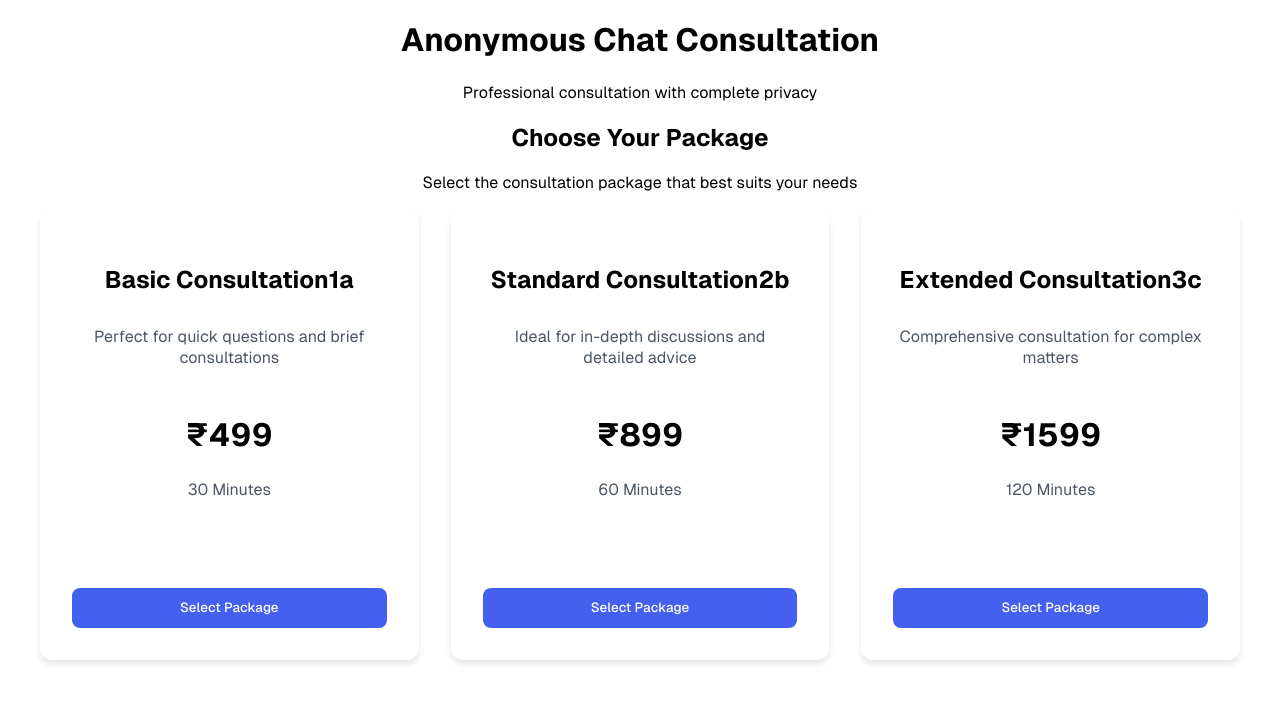
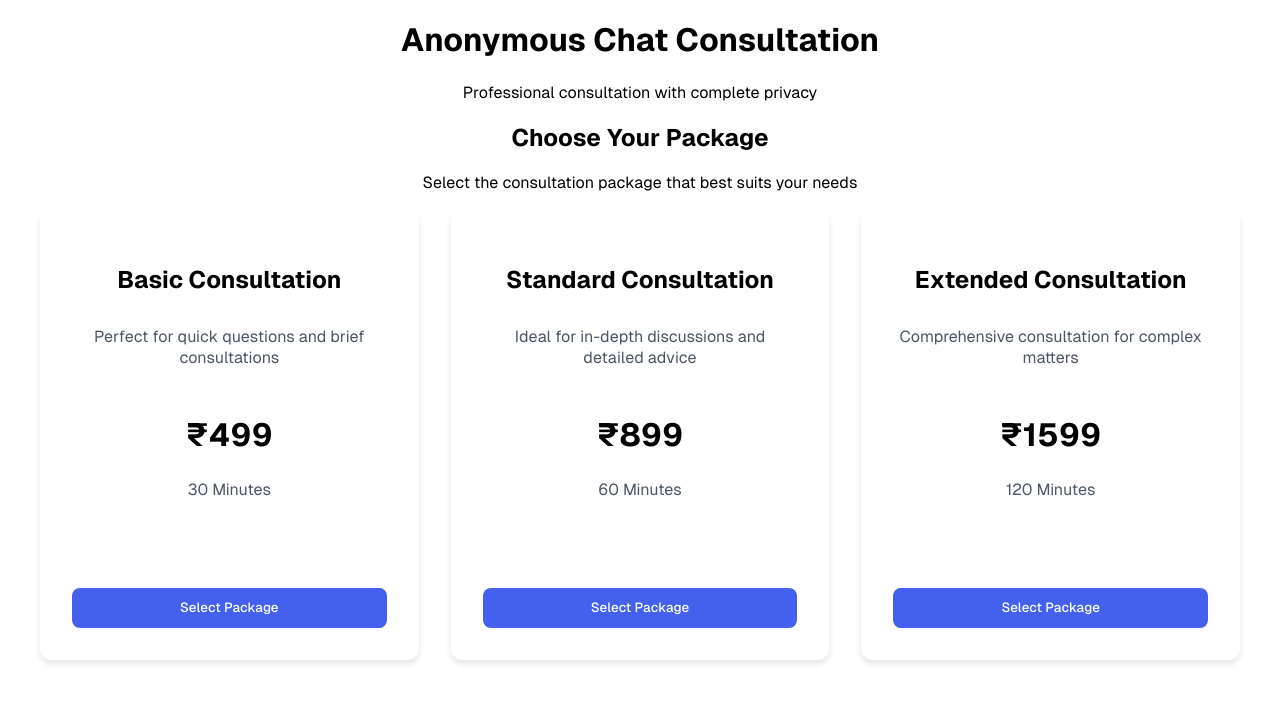
Before and after one commit to gijojohn/chatConsultation, a Next.js app: page / in a window 1280 px wide. Shown: the top 702 px of the page. Built offline with nearby package versions, Linux system fonts and the light colour scheme.

Commit message:
changing package card titles

```diff
--- a/src/components/packages-section.tsx
+++ b/src/components/packages-section.tsx
@@ -6,21 +6,21 @@ import React from 'react';
 const PACKAGES = [
   {
     id: 1,
-    title: 'Basic Consultation1a',
+    title: 'Basic Consultation',
     description: 'Perfect for quick questions and brief consultations',
     price: 499,
     duration: '30 Minutes',
   },
   {
     id: 2,
-    title: 'Standard Consultation2b',
+    title: 'Standard Consultation',
     description: 'Ideal for in-depth discussions and detailed advice',
     price: 899,
     duration: '60 Minutes',
   },
   {
     id: 3,
-    title: 'Extended Consultation3c',
+    title: 'Extended Consultation',
     description: 'Comprehensive consultation for complex matters',
     price: 1599,
     duration: '120 Minutes',
```
